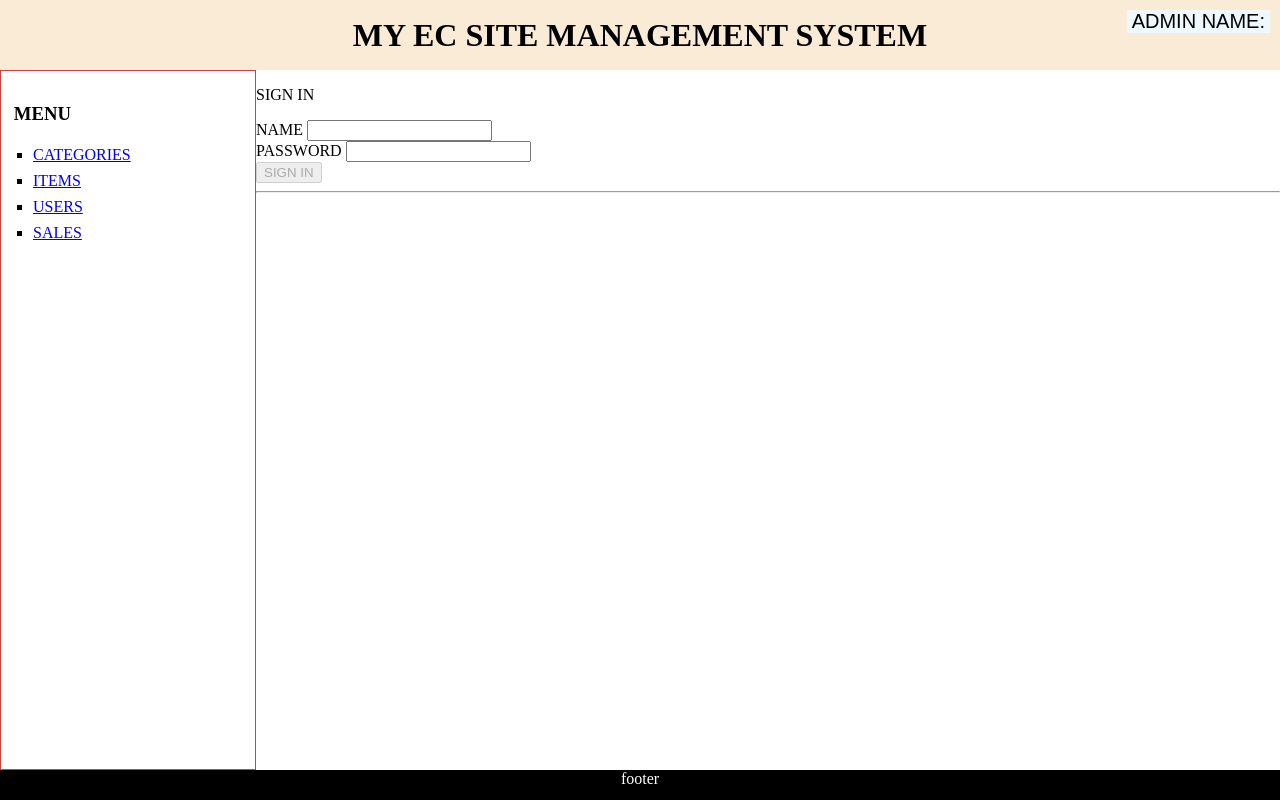
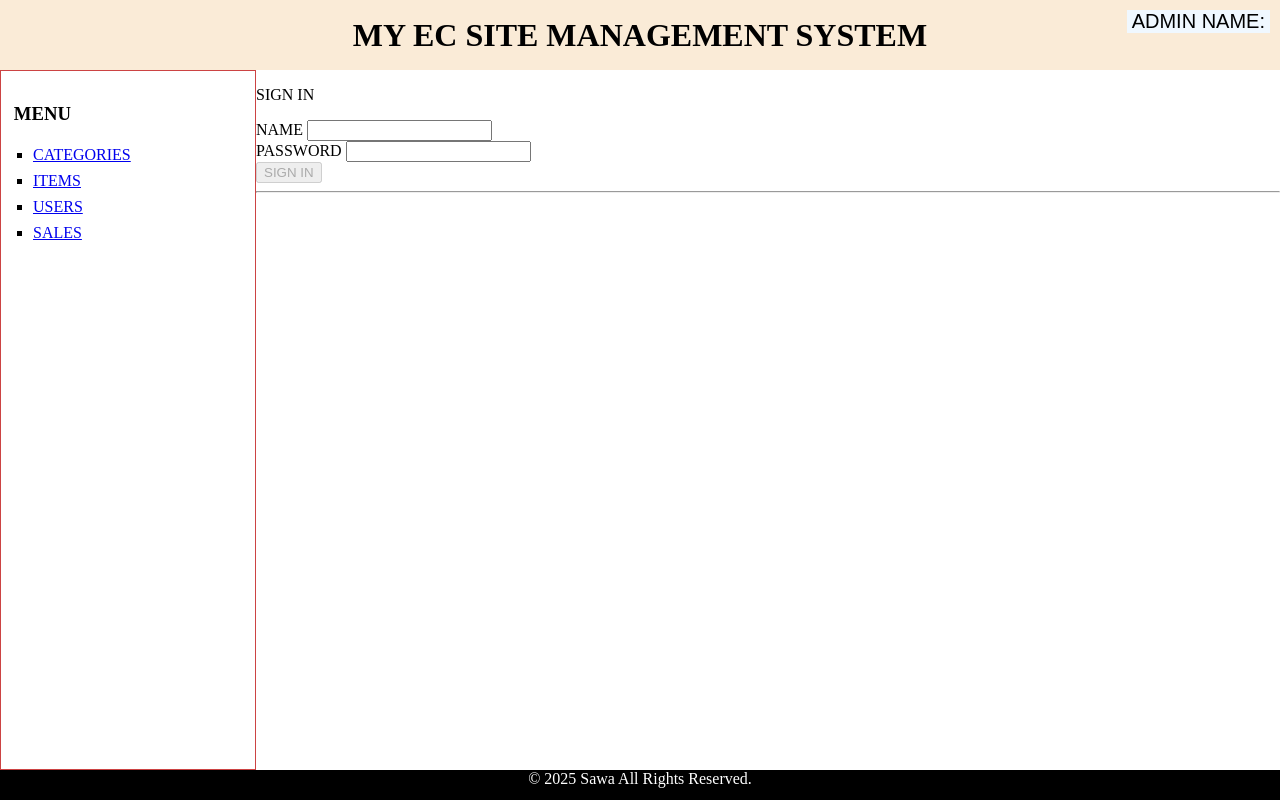
Before and after one commit to sawa-pascal/portfolio-ec-site-management, an Angular app: page / in a window 1280 px wide. Built offline with nearby package versions, Linux system fonts and the light colour scheme.

Commit message:
フッターの表記を変更

```diff
--- a/src/app/footer/footer.component.html
+++ b/src/app/footer/footer.component.html
@@ -1,3 +1,3 @@
 <footer>
-  <p>footer</p>
+  <p>© 2025 Sawa All Rights Reserved.</p>
 </footer>
```
